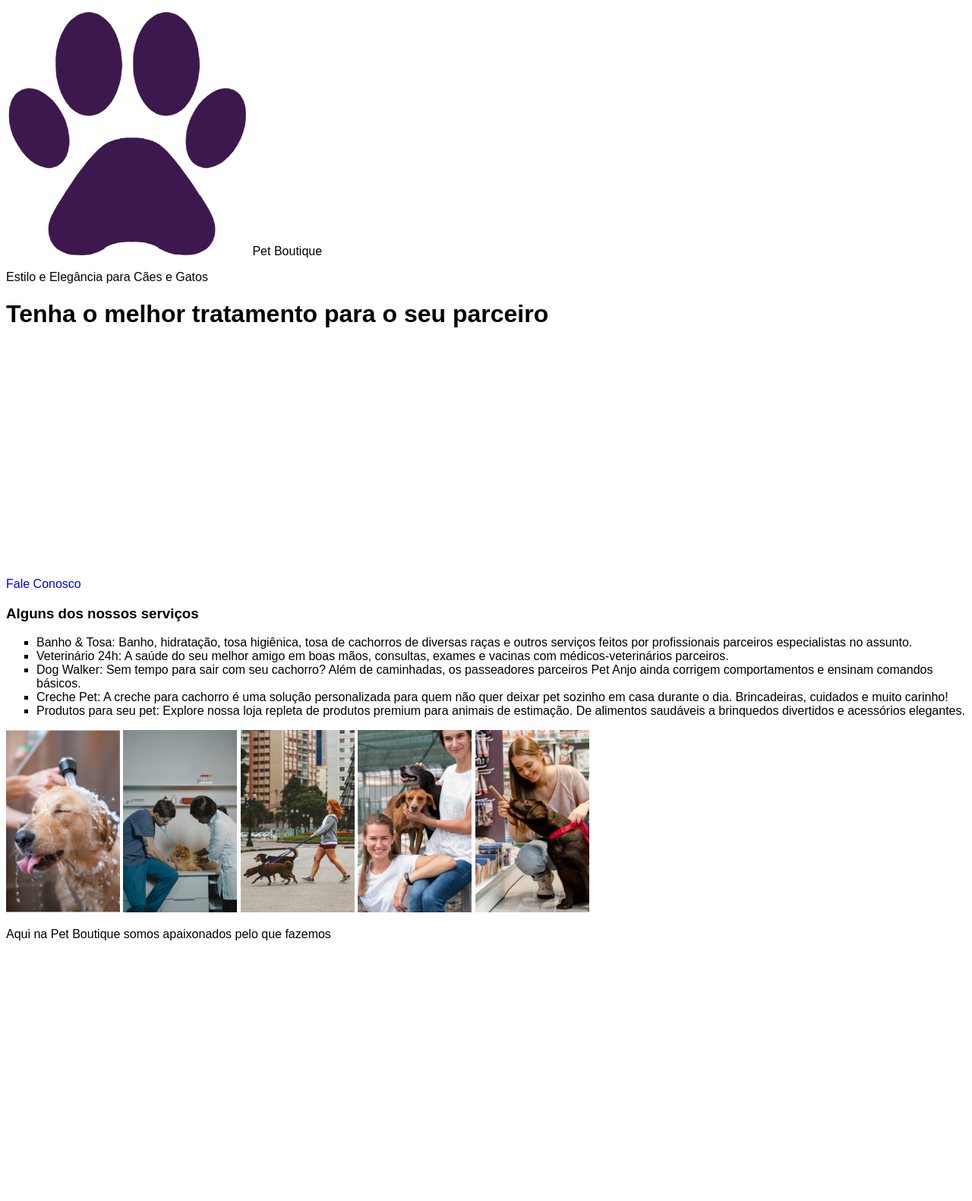
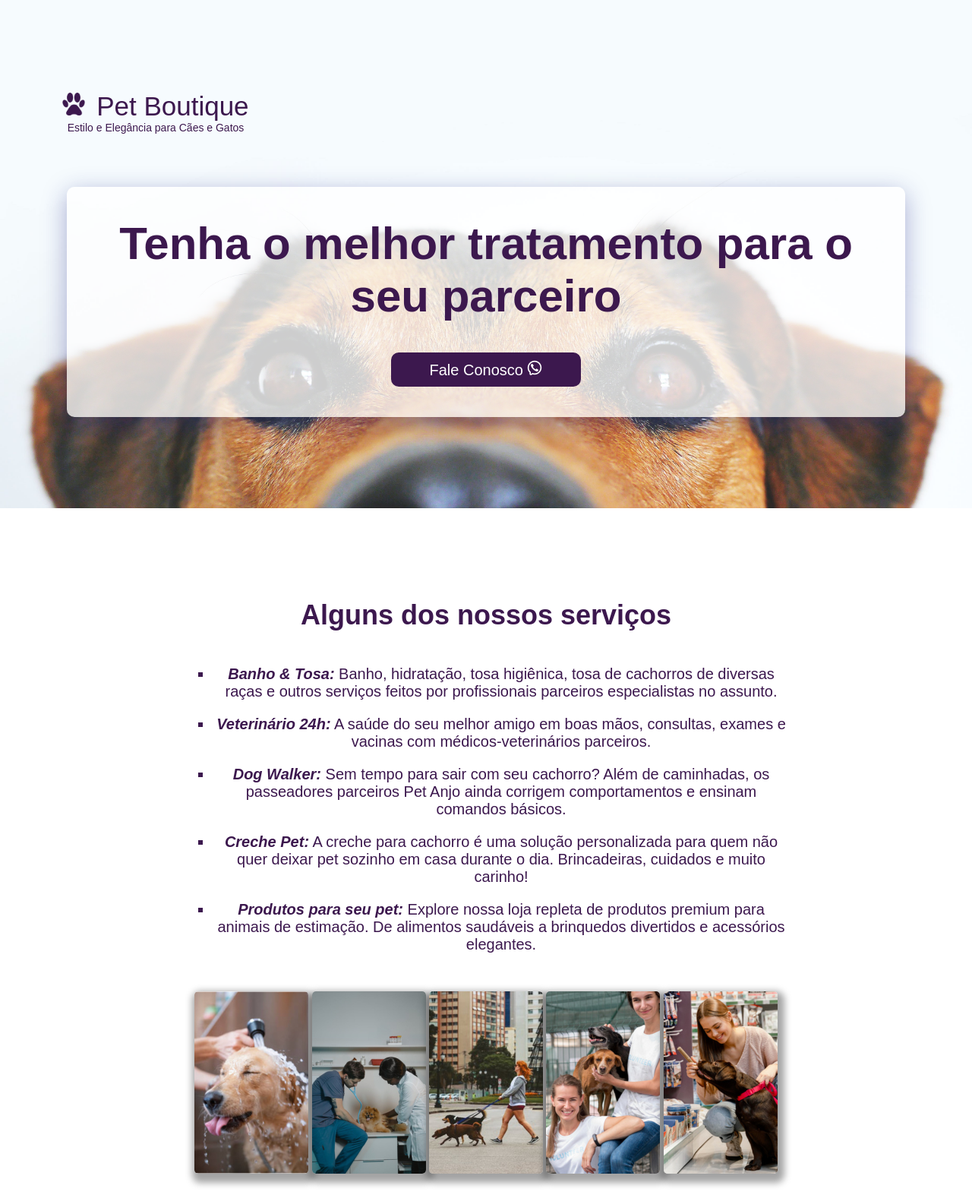
Before and after one commit to anaguglielmini/PetBoutique, a plain HTML site: page index.html in a window 1280 px wide. Shown: the top 1581 px of the page at 76% size. Drawn offline with Linux system fonts and the light colour scheme.

Commit message:
adiciona estilo em css e finaliza o projeto

```diff
--- a/index.html
+++ b/index.html
@@ -20,7 +20,9 @@
                 <h1 class="titulo-topo">Tenha o melhor tratamento para o seu parceiro</h1>
                 <p class="link-fale-conosco">
                     <a href="https://wa.me/5521999999999/?text=Olá" target="_blank">
-                        Fale Conosco <img src="img/redes-sociais/whatsapp-svgrepo-com.png" alt="WhatsApp"></a> </p>
+                        Fale Conosco <img src="img/redes-sociais/whatsapp-svgrepo-com.png" alt="WhatsApp">
+                    </a>
+                </p>
             </div>
         </div>
         <!--Banner-->
@@ -136,7 +138,7 @@
 
         <!--Rodapé-->
         <div class="rodape">
-            <p class="text-rodape">Desenvolvido por Ana L. M. Guglielmini</p>
+            <p class="text-rodape">Desenvolvido por Ana Luiza Migliavacca Guglielmini</p>
         </div>
         <!--Rodapé-->
     </body>
--- a/style.css
+++ b/style.css
@@ -1,9 +1,191 @@
 /* Estilos Globais */
 *{
     font-family: sans-serif;
-
+    margin: 0;
 }
 
 a {
     text-decoration: none;
 }
+
+.destaque{
+    font-style: italic;
+    font-weight: 700;
+}
+
+.container{
+    width: 100%;
+    padding: 120px 80px;
+    box-sizing: border-box;
+    text-align: center;
+}
+
+.container h3{
+    font-size: 36px;
+    color: #3c184e;
+    text-align: center;
+    margin: 0 0 45px 0;
+}
+
+/* Banner */
+.banner-topo{
+    width: 100%;
+    padding: 120px 80px;
+    background-image: url('img/banner-topo.jpg');
+    background-position: center;
+    background-size: cover;
+    box-sizing: border-box;
+}
+
+/* Logo PetShop */
+.container-nome-logo{
+    max-width: 250px;
+    color: #3c184e;
+}
+
+.nome-pet-shop{
+    font-size: 35px;
+    margin: 0 0 5px 0;
+    display: inline;
+}
+
+.container-nome-logo img{
+    width: 30px;
+    margin-right: 5px;
+}
+
+.slogan-pet-shop{
+    font-size: 14px;
+    text-align: center;
+    margin: 0;
+}
+
+/* Título */
+.container-titulo-topo{
+    max-width: 1024px;
+    border-radius: 10px;
+    padding: 40px;
+    margin: 70px auto 0 auto;
+    background-color: #ffffffc4;
+    box-shadow: 0 8px 32px 0 #1f26875e;
+}
+
+.titulo-topo{
+    font-size: 60px;
+    color: #3c184e;
+    text-align: center;
+    font-weight: 800;
+    margin: 0;
+    margin-bottom: 40px;
+}
+
+.link-fale-conosco{
+    width: 200px;
+    padding: 10px 25px;
+    margin: 0 auto;
+    border-radius: 10px;
+    background-color: #3c184e;
+    font-size: 20px;
+    text-align: center;
+}
+
+.link-fale-conosco a{
+    color: #ffff;
+}
+
+.link-fale-conosco img{
+    width: 20px;
+}
+
+/* Serviços */
+
+/* container lista */
+.box-servicos{
+    max-width: 800px;
+    margin: 0 auto 50px auto;
+    color: #3c184e;
+}
+
+.box-servicos li{
+    font-size: 20px;
+    margin: 0 0 20px 0;
+}
+
+.box-servicos-img{
+    max-width: 800px;
+    margin: 0 auto;
+    text-align: center;
+}
+
+.box-servicos-img img{
+    border-radius: 5px;
+    box-shadow: 3px 6px 10px 6px #0000005c;
+}
+
+/* Faixas */
+
+.faixa{
+    padding: 120px 80px;
+    background-color: #3c184e;
+    text-align: center;
+}
+
+.text-faixa{
+    max-width: 800px;
+    margin: 0 auto 50px auto;
+    font-size: 40px;
+    color: #ffff;
+    text-align: center;
+}
+
+.redes-sociais a{
+    margin: 0 20px;
+}
+
+.redes-sociais img{
+    width: 50px;
+    height: 50px;
+}
+
+/* Marcas */
+
+.container-marcas{
+    max-width: 800px;
+    margin: 0 auto;
+}
+
+.container-marcas img{
+    width: 148px;
+    height: 148px;
+    margin: 0 15px;
+}
+
+/* Localização */
+
+.localizacao p{
+    font-size: 20px;
+    color: #3c184e;
+    text-align: center;
+    margin: 0 0 45px 0;
+}
+
+iframe{
+    width: 800px;
+    height: 450px;
+}
+
+/* Rodapé */
+
+.rodape{
+    width: 100%;
+    padding: 10px 0;
+    box-sizing: border-box;
+    background-color: #3c184e;
+}
+
+.text-rodape{
+    color: #fff;
+    font-size: 15px;
+    text-align: center;
+    font-weight: bold;
+}
```
